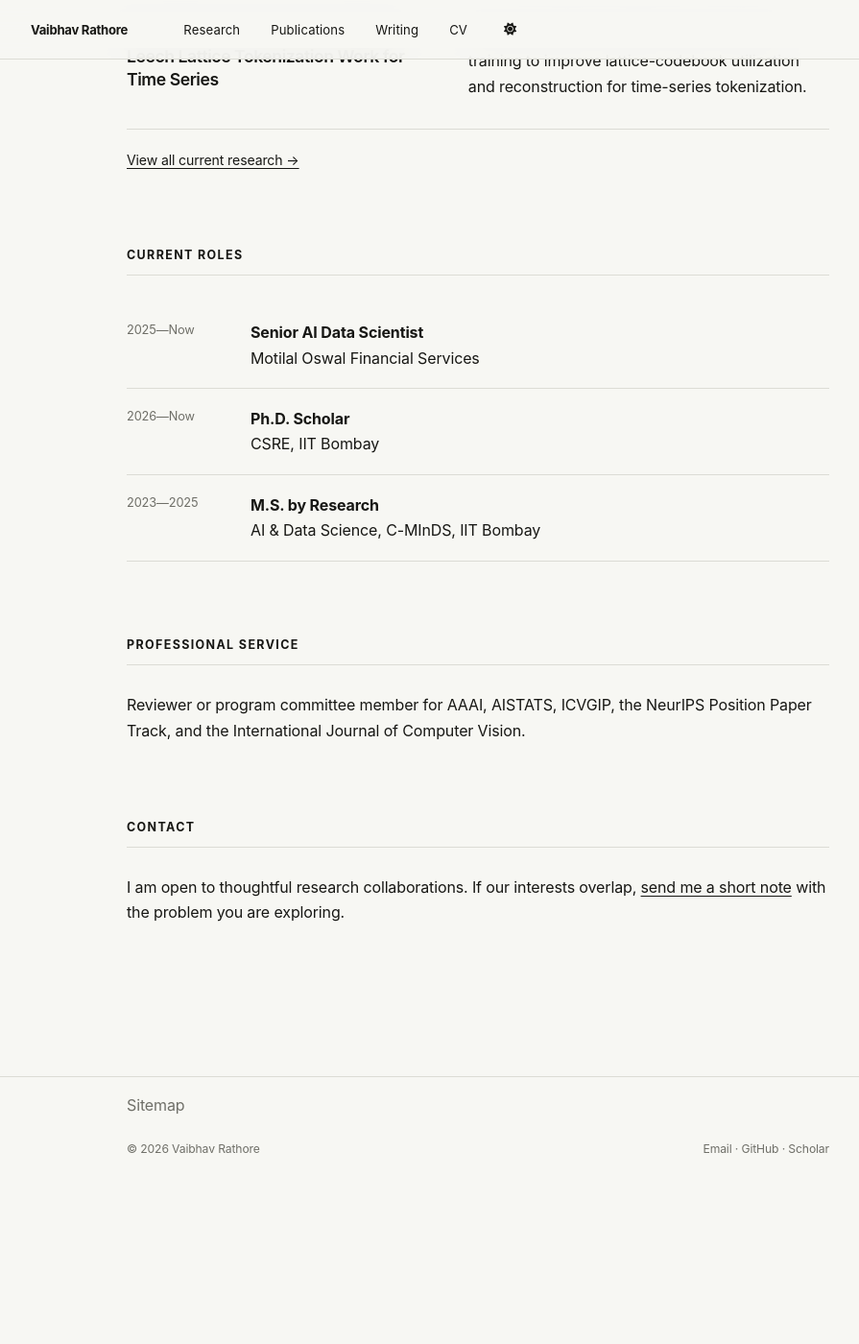
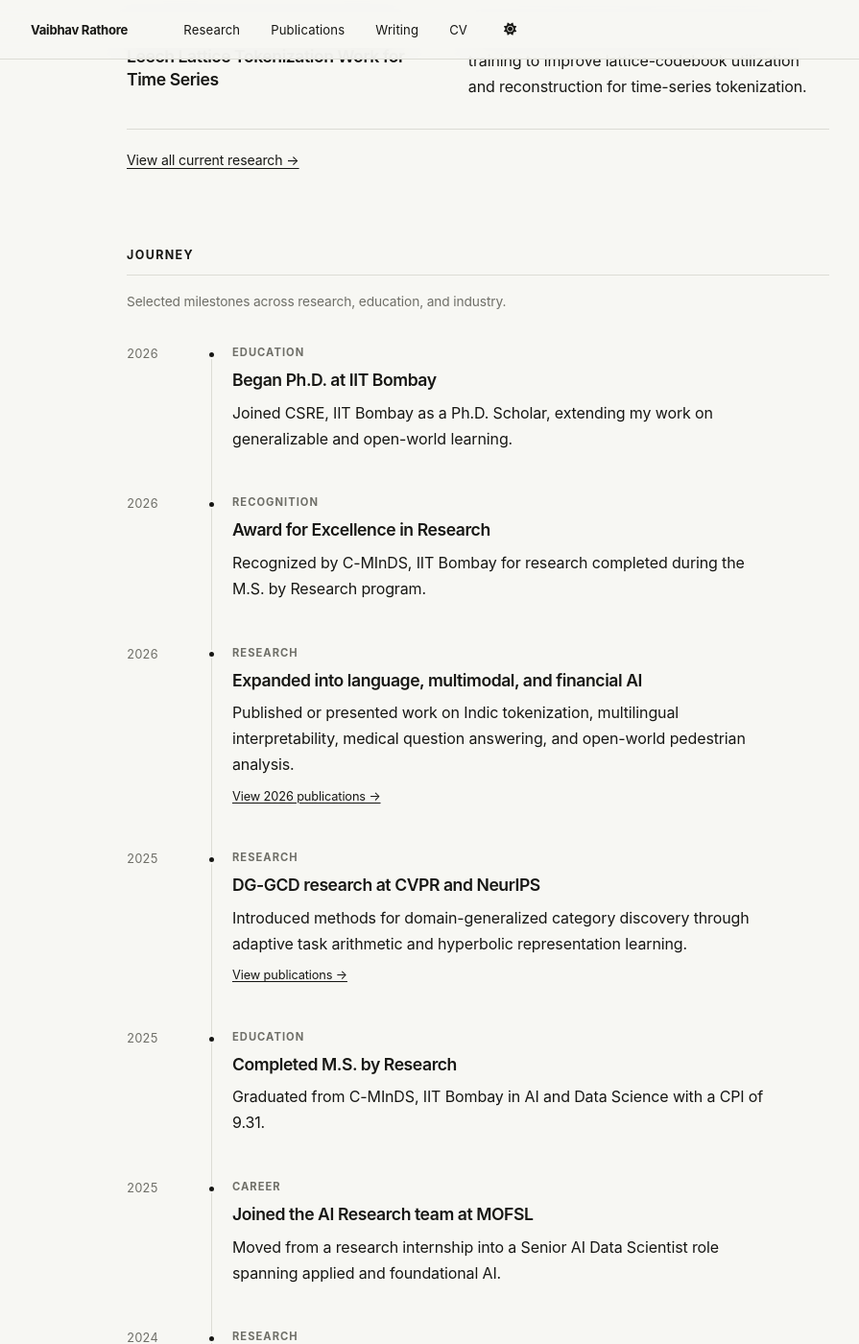
Before and after one commit to Vaibhavrathore1999/Vaibhavrathore1999.github.io, a Jekyll site: the page built from _pages/about.md, in a window 1280 px wide and 1400 px high, scrolled down 2300 px. Shown: the whole window at 96% size, without its empty margins (142-1037 px from the left). Built offline with Jekyll 4.4.1, drawn with Linux system fonts in a browser that asks for light colours; a script bundle is joined from its source files by our own code; library files that are not in the unit come from our copies; before the commit the page ends 3546 px from its top, so only the background shows below that; some of the changed text lies outside the part shown.

Commit message:
Add academic and career journey timeline

```diff
--- /dev/null
+++ b/_data/timeline.yml
@@ -0,0 +1,53 @@
+- year: "2026"
+  type: "Education"
+  title: "Began Ph.D. at IIT Bombay"
+  summary: "Joined CSRE, IIT Bombay as a Ph.D. Scholar, extending my work on generalizable and open-world learning."
+
+- year: "2026"
+  type: "Recognition"
+  title: "Award for Excellence in Research"
+  summary: "Recognized by C-MInDS, IIT Bombay for research completed during the M.S. by Research program."
+
+- year: "2026"
+  type: "Research"
+  title: "Expanded into language, multimodal, and financial AI"
+  summary: "Published or presented work on Indic tokenization, multilingual interpretability, medical question answering, and open-world pedestrian analysis."
+  link: "/publications/"
+  link_label: "View 2026 publications"
+
+- year: "2025"
+  type: "Research"
+  title: "DG-GCD research at CVPR and NeurIPS"
+  summary: "Introduced methods for domain-generalized category discovery through adaptive task arithmetic and hyperbolic representation learning."
+  link: "/publications/"
+  link_label: "View publications"
+
+- year: "2025"
+  type: "Education"
+  title: "Completed M.S. by Research"
+  summary: "Graduated from C-MInDS, IIT Bombay in AI and Data Science with a CPI of 9.31."
+
+- year: "2025"
+  type: "Career"
+  title: "Joined the AI Research team at MOFSL"
+  summary: "Moved from a research internship into a Senior AI Data Scientist role spanning applied and foundational AI."
+
+- year: "2024"
+  type: "Research"
+  title: "Started working on multimodal medical AI"
+  summary: "Worked on parameter-efficient language-model adaptation and question answering across text and medical imagery."
+
+- year: "2023"
+  type: "Education"
+  title: "Entered research at C-MInDS, IIT Bombay"
+  summary: "Began an M.S. by Research in AI and Data Science and shifted toward generalizable visual learning."
+
+- year: "2022"
+  type: "Education & Career"
+  title: "Graduated from MNNIT and joined Reliance"
+  summary: "Completed a B.Tech. in Mechanical Engineering with a CPI of 9.10, earned 97.84 and 96 percentiles in GATE, and began work in predictive analytics."
+
+- year: "2018"
+  type: "Academic milestone"
+  title: "Began engineering journey"
+  summary: "Placed in the top one percentile of JEE Main and entered MNNIT Allahabad."
--- a/_pages/about.md
+++ b/_pages/about.md
@@ -44,12 +44,22 @@ I am a Senior AI Data Scientist at Motilal Oswal Financial Services and a Ph.D.
 
 <p class="section-link"><a href="{{ '/projects/' | relative_url }}">View all current research →</a></p>
 
-## Current roles
+## Journey
 
-<div class="timeline-list">
-  <div><span>2025—Now</span><p><strong>Senior AI Data Scientist</strong><br>Motilal Oswal Financial Services</p></div>
-  <div><span>2026—Now</span><p><strong>Ph.D. Scholar</strong><br>CSRE, IIT Bombay</p></div>
-  <div><span>2023—2025</span><p><strong>M.S. by Research</strong><br>AI & Data Science, C-MInDS, IIT Bombay</p></div>
+<p class="section-note">Selected milestones across research, education, and industry.</p>
+
+<div class="journey-timeline">
+{% for milestone in site.data.timeline %}
+  <article class="journey-item">
+    <div class="journey-year">{{ milestone.year }}</div>
+    <div class="journey-content">
+      <p class="journey-type">{{ milestone.type }}</p>
+      <h3>{{ milestone.title }}</h3>
+      <p>{{ milestone.summary }}</p>
+      {% if milestone.link %}<p class="journey-link"><a href="{{ milestone.link | relative_url }}">{{ milestone.link_label }} →</a></p>{% endif %}
+    </div>
+  </article>
+{% endfor %}
 </div>
 
 ## Professional service
--- a/_sass/layout/_minimal.scss
+++ b/_sass/layout/_minimal.scss
@@ -221,21 +221,66 @@ body {
   font-size: 0.86rem !important;
 }
 
-.timeline-list > div {
-  display: grid;
-  grid-template-columns: 105px 1fr;
-  gap: 1.5rem;
-  padding: 1.1rem 0;
-  border-bottom: 1px solid var(--global-border-color);
+.journey-timeline {
+  position: relative;
+  margin-top: 2rem;
 }
 
-.timeline-list span {
+.journey-timeline::before {
+  position: absolute;
+  top: 0.5rem;
+  bottom: 0.5rem;
+  left: 88px;
+  width: 1px;
+  background: var(--global-border-color);
+  content: "";
+}
+
+.journey-item {
+  position: relative;
+  display: grid;
+  grid-template-columns: 70px 1fr;
+  gap: 2.5rem;
+  padding: 0 0 2.75rem;
+}
+
+.journey-item::before {
+  position: absolute;
+  top: 0.42rem;
+  left: 84px;
+  width: 9px;
+  height: 9px;
+  border: 2px solid var(--global-bg-color);
+  border-radius: 50%;
+  background: var(--global-text-color);
+  content: "";
+}
+
+.journey-year {
   color: var(--global-text-color-light);
   font-size: 0.8rem;
+  font-variant-numeric: tabular-nums;
 }
 
-.timeline-list p {
-  margin: 0 !important;
+.journey-content {
+  max-width: 570px;
+}
+
+.journey-content p {
+  margin: 0.55rem 0 0 !important;
+}
+
+.journey-content .journey-type {
+  margin: 0 0 0.45rem !important;
+  color: var(--global-text-color-light);
+  font-size: 0.7rem !important;
+  font-weight: 650;
+  letter-spacing: 0.09em;
+  text-transform: uppercase;
+}
+
+.journey-content .journey-link {
+  font-size: 0.8rem !important;
 }
 
 .theme-grid {
@@ -312,8 +357,7 @@ body {
     margin-top: 4rem;
   }
 
-  .research-list.compact .research-item,
-  .timeline-list > div {
+  .research-list.compact .research-item {
     grid-template-columns: 1fr;
     gap: 0.65rem;
   }
@@ -335,6 +379,19 @@ body {
     margin-bottom: 1.5rem;
   }
 
+  .journey-timeline::before {
+    left: 61px;
+  }
+
+  .journey-item {
+    grid-template-columns: 48px 1fr;
+    gap: 1.75rem;
+  }
+
+  .journey-item::before {
+    left: 57px;
+  }
+
   .minimal-footer {
     flex-direction: column;
   }
```
Also changed, not shown: README.md (+4 -1 lines).
